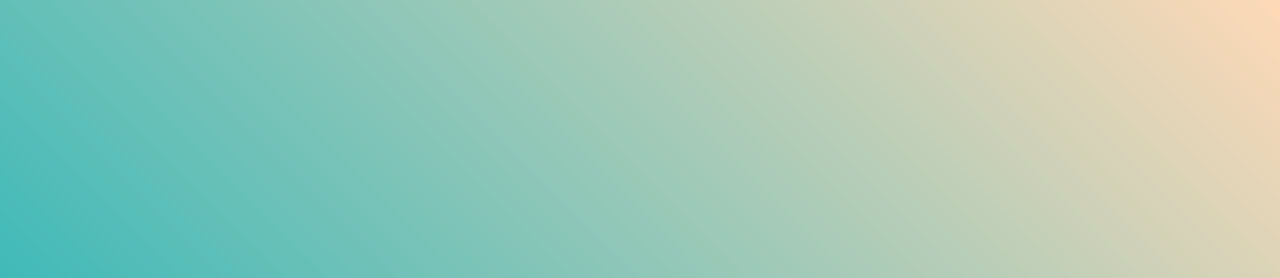
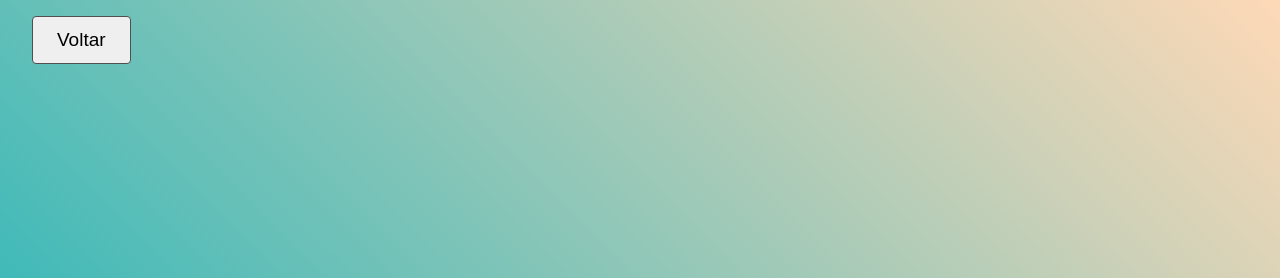
Before and after one commit to Darlan0307/miniProjetos-JS, a plain HTML site: page Primeira-API/index.html in a window 1280 px wide. Shown: the top 278 px of the page. Drawn offline with Linux system fonts and the light colour scheme.

Commit message:
API gerador de usuários

```diff
--- a/Primeira-API/css/style.css
+++ b/Primeira-API/css/style.css
@@ -39,6 +39,11 @@ body{
     margin: 0 auto;
 }
 
+.containerimg img:hover{
+    transform: scale(1.1);
+
+}
+
 .informacoes p{
     margin-bottom: 10px;
 
@@ -67,7 +72,75 @@ body{
    transition: transform .3s;
 }
 
-#botao:active{
+#botao:hover{
     transform: scale(.8);
+    background-color: white;
+    color: black;
 
 }
+
+.isolado{
+    position: absolute;
+    left: 2rem;
+    top: 1rem;
+}
+
+.button {
+    display: inline-block;
+    padding: 12px 24px;
+    border: 1px solid #4f4f4f;
+    border-radius: 4px;
+    transition: all 0.2s ease-in;
+    position: relative;
+    overflow: hidden;
+    font-size: 19px;
+    color: black;
+    z-index: 1;
+   }
+
+   .button:before {
+    content: "";
+    position: absolute;
+    left: 50%;
+    transform: translateX(-50%) scaleY(1) scaleX(1.25);
+    top: 100%;
+    width: 140%;
+    height: 180%;
+    background-color: rgba(0, 0, 0, 0.05);
+    border-radius: 50%;
+    display: block;
+    transition: all 0.5s 0.1s cubic-bezier(0.55, 0, 0.1, 1);
+    z-index: -1;
+   }
+
+   .button:after {
+    content: "";
+    position: absolute;
+    left: 55%;
+    transform: translateX(-50%) scaleY(1) scaleX(1.45);
+    top: 180%;
+    width: 160%;
+    height: 190%;
+    background-color: #39bda7;
+    border-radius: 50%;
+    display: block;
+    transition: all 0.5s 0.1s cubic-bezier(0.55, 0, 0.1, 1);
+    z-index: -1;
+   }
+
+   .button:hover {
+    color: #ffffff;
+    border: 1px solid #39bda7;
+   }
+
+   .button:hover:before {
+    top: -35%;
+    background-color: #39bda7;
+    transform: translateX(-50%) scaleY(1.3) scaleX(0.8);
+   }
+
+   .button:hover:after {
+    top: -45%;
+    background-color: #39bda7;
+    transform: translateX(-50%) scaleY(1.3) scaleX(0.8);
+   }
--- a/Primeira-API/index.html
+++ b/Primeira-API/index.html
@@ -8,6 +8,12 @@
     <script src="js/script.js" defer></script>
 </head>
 <body>
+    <div class="isolado">
+        <a href="../index.html" target="_self" >
+            <button class="button"> Voltar
+            </button>
+        </a>
+    </div>
     <main class="container">
         <h1 class="title">Gerador de usuários</h1>
         <div class="containerimg" id="containerimg"></div>
```
Also changed, not shown: index.html (+4 -0 lines).
